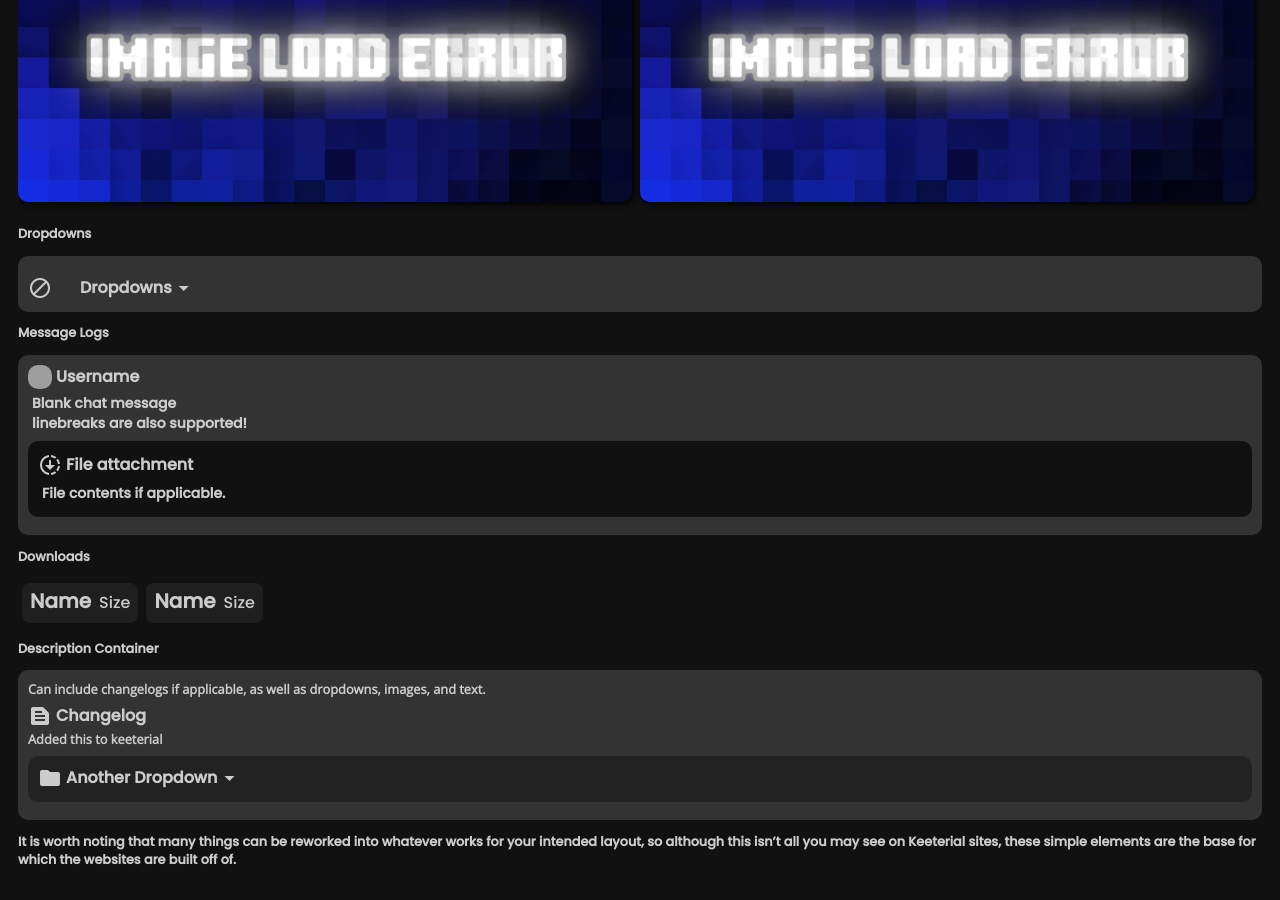
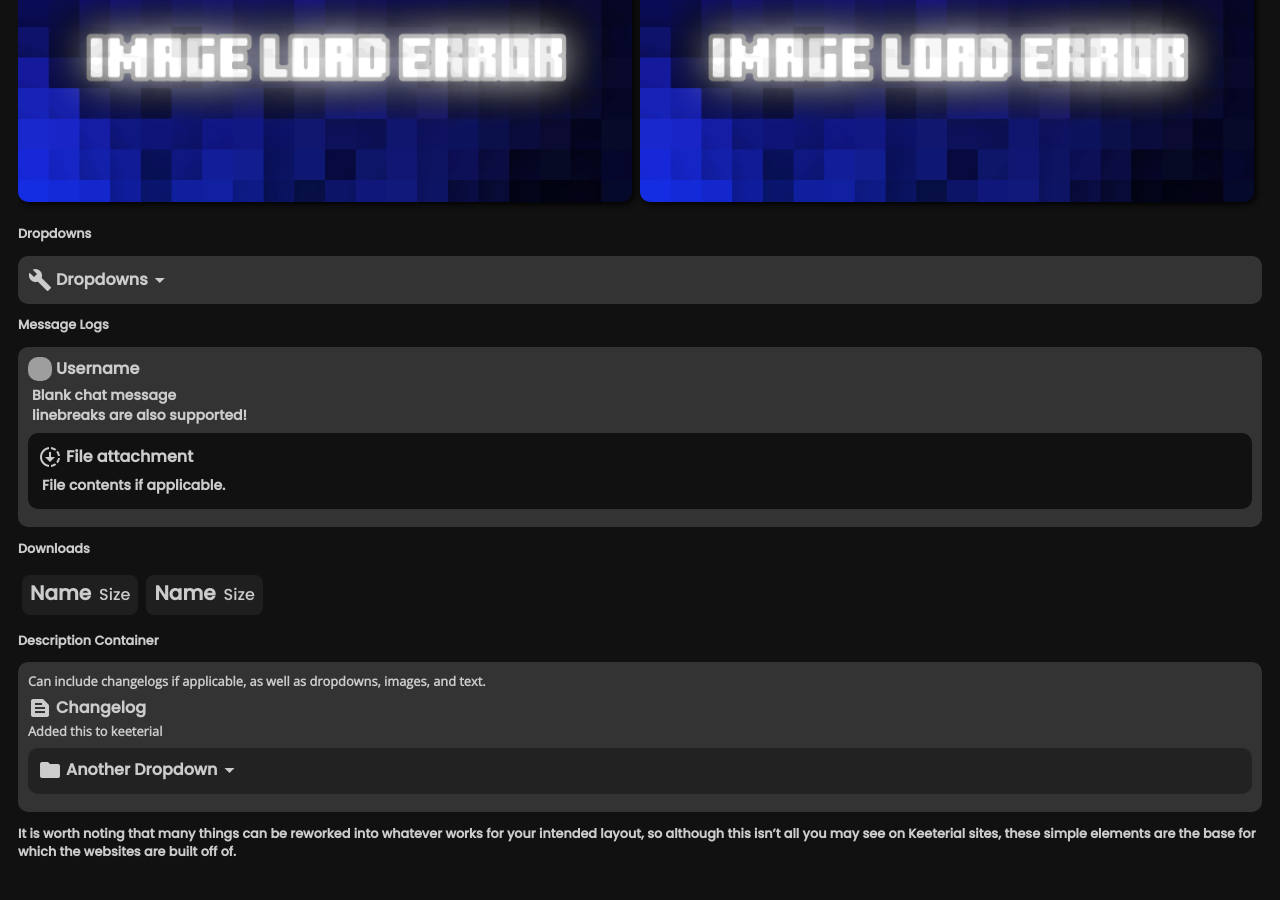
Before and after one commit to Kee7702/Keeterial, a Jekyll site: the page built from index.md, in a window 1280 px wide and 900 px high, scrolled down 2965 px. Built offline with Jekyll 4.4.1, drawn with Linux system fonts in a browser that asks for light colours; our own code applies the rules of GitHub Pages for plain Markdown files; grey boxes are pictures that could not be loaded.

Commit message:
Update index.md

```diff
--- a/index.md
+++ b/index.md
@@ -119,7 +119,7 @@ Long, single-line code blocks should not wrap. They should horizontally scroll i
 <div class="home-content-container"><a class="home-content-image" href="./panorama-switcher"><img src="/assets/images/featuredimage.png" onerror="this.src='/assets/images/featuredimage.png'" alt="FeaturedImage"><p>Blank Content</p></a><a class="home-content-image" href="./panorama-switcher"><img src="/assets/images/featuredimage.png" onerror="this.src='/assets/images/featuredimage.png'" alt="FeaturedImage"><p>Blank Content</p></a></div>
 
 ### Dropdowns
-<div class="changelog-container closeable"><div><i class="material-icons" style="margin-top: 8px;">blocks</i><h3 style="margin-top: 8px;">Dropdowns</h3><i class="material-icons" style="margin-top: 8px;"></i></div><div style="display: inherit;"><h4>Any elements can be in a dropdown. If javascript is disabled it will just appear as a section and everything will show. The icon can be anything from the material icons set, but cannot be removed as the script relies on it being there.</h4></div></div>
+<div class="changelog-container closeable"><div style="margin-top:-8px"><i class="material-icons" style="margin-top: 8px;">build</i><h3 style="margin-top: 8px;">Dropdowns</h3><i class="material-icons" style="margin-top: 8px;"></i></div><div style="display: inherit;"><h4>Any elements can be in a dropdown. If javascript is disabled it will just appear as a section and everything will show. The icon can be anything from the material icons set, but cannot be removed as the script relies on it being there.</h4></div></div>
 
 ### Message Logs
 <div class="filedownload-container"><div class="avatar-container"><img src="https://cdn.discordapp.com/embed/avatars/0.png" onerror="this.src='https://cdn.discordapp.com/embed/avatars/0.png'"><a>Username</a></div><div class="notes-container"><a>Blank chat message</a><a>linebreaks are also supported!</a></div><div class="filedownload-container nbtcontainer"><div class="filedownload"><i class="material-icons">downloading</i><a>File attachment</a></div><a>File contents if applicable.</a></div></div>
```
